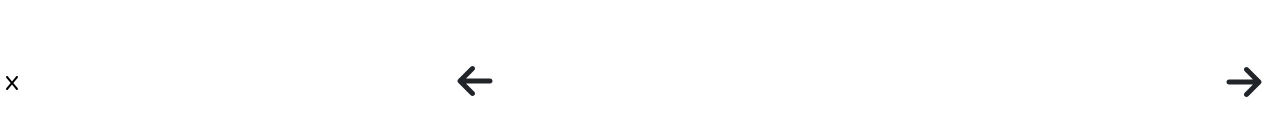
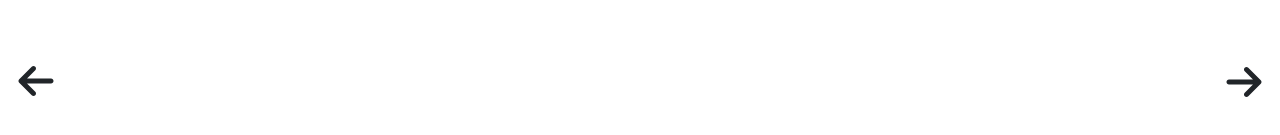
Before and after one commit to Bcruise/Art-By-Natasha, a React (Create React App) app: page /#/Image in a window 1280 px wide. Shown: the part 317-452 px from the top of the page. Built offline with nearby package versions, Linux system fonts and the light colour scheme.

Commit message:
changes to LargeImageScroller

```diff
--- a/src/components/LargeImageScroller.js
+++ b/src/components/LargeImageScroller.js
@@ -49,7 +49,7 @@ function LargeImageScroller({allImagesNum, ToggleLargeImage, ChangeImage}) {
   return (
     <div className="largeImage col-12">
 
-        <div className="top-large-imageW">
+        <div className="top-large-image">
           <button onClick={() => ToggleLargeImage()}>
             <FontAwesomeIcon icon={faX} className="X-sm" />
           </button>
@@ -57,7 +57,7 @@ function LargeImageScroller({allImagesNum, ToggleLargeImage, ChangeImage}) {
 
         <div className="left col-2 p-3">
           <div className="left-inner-div">
-            <FontAwesomeIcon icon={faArrowLeft} className="arrow faded-item" onClick={() => ChangeImage()}/>
+            <FontAwesomeIcon icon={faArrowLeft} className="arrow faded-item" onClick={() => ChangeImage('right')}/>
           </div>
         </div>
 
@@ -68,7 +68,7 @@ function LargeImageScroller({allImagesNum, ToggleLargeImage, ChangeImage}) {
             <button onClick={() => ToggleLargeImage()}>
               <FontAwesomeIcon icon={faX} className="X faded-item" />
             </button>
-            <FontAwesomeIcon icon={faArrowRight} className="arrow faded-item" onClick={() => ChangeImage()}/>
+            <FontAwesomeIcon icon={faArrowRight} className="arrow faded-item" onClick={() => ChangeImage('left')}/>
           </div>
         </div>
 
```
